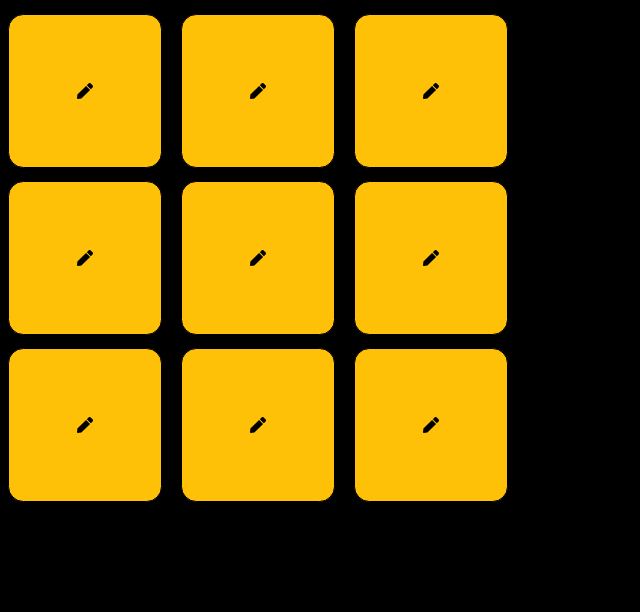
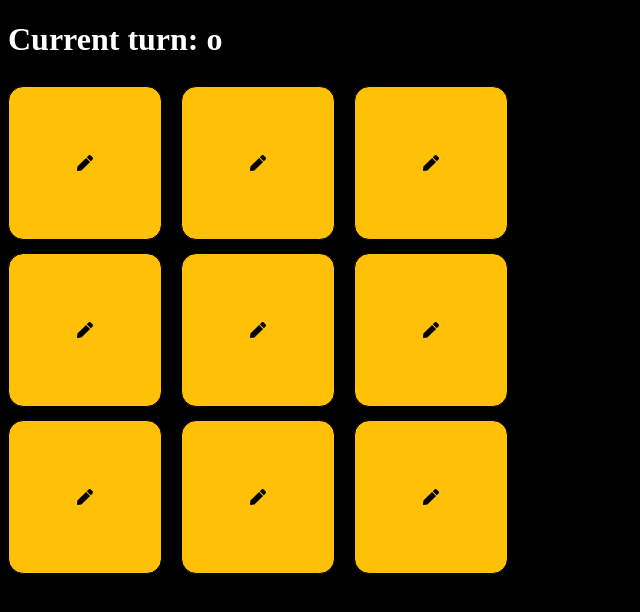
Before and after one commit to chintu46306/Tic-Tac-Toe, a React (Vite) app in the folder tic-tac-toe/: page / in a window 1280 px wide. Shown: the top 612 px of the page, without its empty margins (0-640 px from the left). Built offline with nearby package versions, Linux system fonts and the light colour scheme.

Commit message:
added : turn-highlight(Current turn)

```diff
--- a/tic-tac-toe/src/components/Grid/Grid.css
+++ b/tic-tac-toe/src/components/Grid/Grid.css
@@ -6,3 +6,7 @@
     justify-content: space-between;
     align-items: center;
 }
+
+.turn-highlight{
+    color: white;
+}
--- a/tic-tac-toe/src/components/Grid/Grid.jsx
+++ b/tic-tac-toe/src/components/Grid/Grid.jsx
@@ -4,10 +4,13 @@
 
 function Grid({numberOfCards}){
     const [board, setBoard] = useState(Array(numberOfCards).fill(""));
-
+    const [turn, setTurn] = useState(true);  //true => o, flase => x
     return(
-        <div className="grid">
+        <div className="grid-wrapper">
+            <h1 className= "turn-highlight">Current turn: {(turn)? 'o' : 'x'}</h1>
+            <div className="grid">
             {board.map((el,idx)=> <Card key= {idx} />)}
+        </div>
         </div>
     );
 
```
